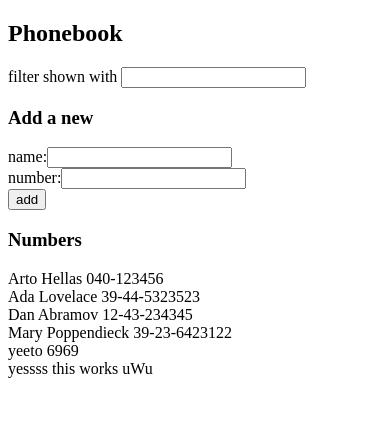
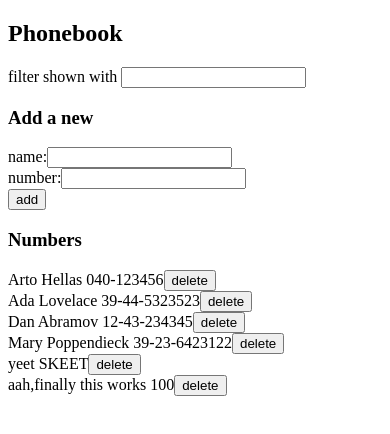
Before and after one commit to ShivS01/fullstackopen, a React (Create React App) app in the folder part2/phonebook/: page / in a window 390 px wide. Shown: the top 434 px of the page. Built offline with nearby package versions, Linux system fonts and the light colour scheme; data requests are answered from the project's data file.

Commit message:
2.18*: Phonebook step10

```diff
--- a/part2/phonebook/src/App.js
+++ b/part2/phonebook/src/App.js
@@ -11,9 +11,10 @@ const App = () => {
     console.log("useEffect");
     service.getAll().then((fetchedData) => {
       setPersons(fetchedData);
-      console.log(fetchedData);
+      // console.log(fetchedData);
     });
   }, []);
+  // console.log(persons);
   const [newName, setNewName] = useState("");
   const [newNumber, setNewNumber] = useState("");
   const [search, setSearch] = useState("");
@@ -26,19 +27,53 @@ const App = () => {
 
   const addNew = (event) => {
     event.preventDefault();
-    if (persons.find((person) => person.name === newName))
+    if (
+      persons.find(
+        (person) =>
+          person.name.toLowerCase() === newName.toLowerCase() &&
+          person.number === newNumber
+      )
+    ) {
       return alert(`${newName} is already added to the phonebook`);
-
+    } else if (
+      persons.find(
+        (person) => person.name.toLowerCase() === newName.toLowerCase()
+      )
+    ) {
+      updatePerson();
+    } else {
       const obj = {
         name: newName,
         number: newNumber,
       };
 
-    service.create(obj).then((returnedObj) => {
-      setPersons(persons.concat(returnedObj));
+      service.create(obj).then((update) => {
+        setPersons(persons.concat(update));
         setNewName("");
         setNewNumber("");
       });
+    }
+  };
+
+  const updatePerson = () => {
+    const person = persons.find(
+      (person) => person.name.toLowerCase() === newName.toLowerCase()
+    );
+    const toUpdate = { ...person, number: newNumber };
+
+    alert(
+      `${toUpdate.name} is already added to phonebook, replace the old number with a new one?`
+    );
+    service
+      .update(toUpdate.id, toUpdate)
+      .then(() => service.getAll().then((update) => setPersons(update)));
+  };
+
+  const deletePerson = (id, name) => {
+    alert(`delete ${name}?`);
+    service
+      .remove(id)
+      .then(() => service.getAll().then((update) => setPersons(update)));
   };
 
   const toShow = persons.filter((person) =>
@@ -58,7 +93,7 @@ const App = () => {
         handleName={changeName}
       />
       <h3>Numbers</h3>
-      <Persons displayList={toShow} />
+      <Persons displayList={toShow} handleDelete={deletePerson} />
     </div>
   );
 };
--- a/part2/phonebook/src/components/Persons.js
+++ b/part2/phonebook/src/components/Persons.js
@@ -1,11 +1,16 @@
 import React from "react";
 
-const Persons = ({ displayList, updateFilter }) => {
+const Persons = ({ displayList, handleDelete }) => {
   return (
     <div>
       {displayList.map((display) => (
-        <div key={display.name}>
-          {display.name} {display.number}
+        <div key={display.id}>
+          <span>
+            {display.name} {display.number}
+          </span>
+          <button onClick={() => handleDelete(display.id, display.name)}>
+            delete
+          </button>
         </div>
       ))}
     </div>
--- a/part2/phonebook/src/db.json
+++ b/part2/phonebook/src/db.json
@@ -21,14 +21,14 @@
       "id": 4
     },
     {
-      "name": "yeeto",
-      "number": "6969",
-      "id": 5
+      "name": "yeet",
+      "number": "SKEET",
+      "id": 6
     },
     {
-      "name": "yessss",
-      "number": "this works uWu",
-      "id": 6
+      "name": "aah,finally this works",
+      "number": "100",
+      "id": 7
     }
   ]
 }
--- a/part2/phonebook/src/services/Data.js
+++ b/part2/phonebook/src/services/Data.js
@@ -6,7 +6,19 @@ const getAll = () => Axios.get(baseUrl).then((response) => response.data);
 const create = (newObj) =>
   Axios.post(baseUrl, newObj).then((response) => response.data);
 
-const update = (id, newObj) =>
-  Axios.put(`${baseUrl}/${id}`).then((response) => response.data);
+const update = (id, updatedObj) => {
+  console.log(id);
+  console.log(updatedObj);
 
-export default { getAll, create, update };
+  return Axios.put(`${baseUrl}/${id}`, updatedObj).then((response) => {
+    console.log(response);
+  });
+};
+
+const remove = (id) =>
+  Axios.delete(`${baseUrl}/${id}`).then((response) => {
+    console.log(response);
+    return response.data;
+  });
+
+export default { getAll, create, update, remove };
```
Lines whose indentation alone changed are shown as unchanged.
